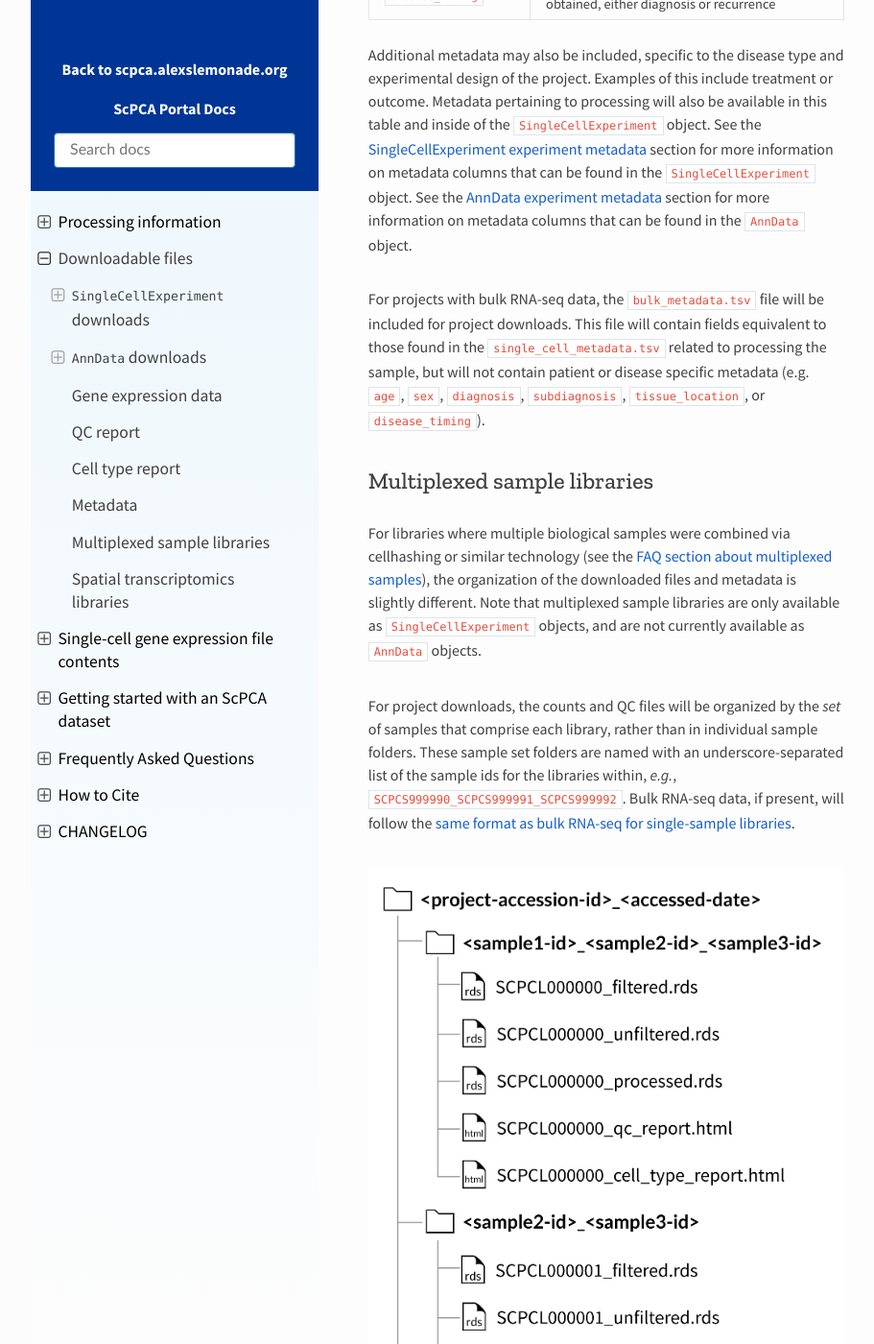
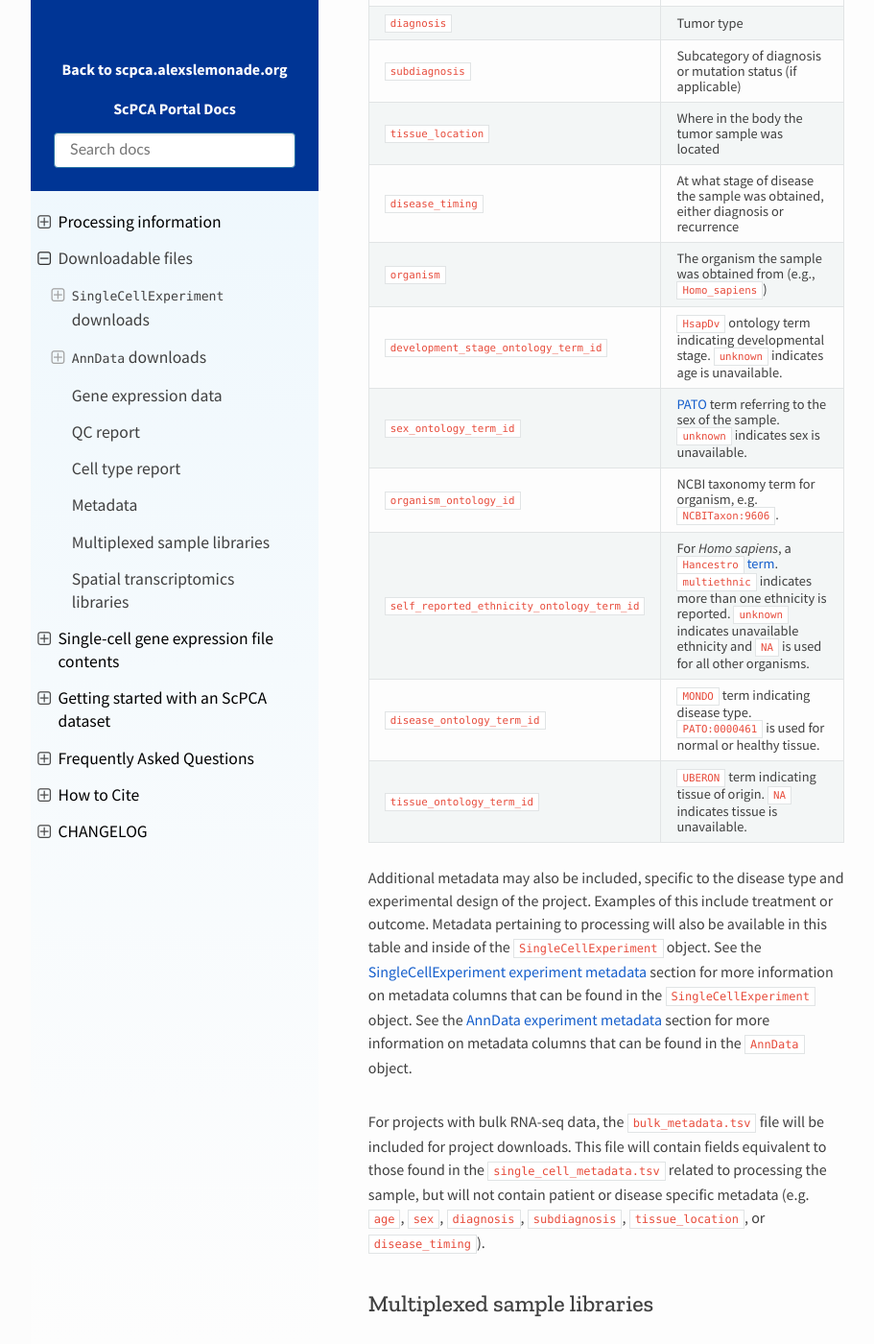
Before and after one commit to DongzeHE/scpca-docs, a Sphinx documentation site: the page built from docs/download_files.md, in a window 1280 px wide and 1400 px high, scrolled down 7243 px. Shown: the whole window at 96% size, without its empty margins (158-1069 px from the left). Built offline with Sphinx 7.4.7 and the Read the Docs theme 2.0.0, drawn with Linux system fonts in a browser that asks for light colours.

Commit message:
add new terms to metadata included in download

```diff
--- a/docs/download_files.md
+++ b/docs/download_files.md
@@ -105,6 +105,13 @@ The `single_cell_metadata.tsv` file is a tab-separated table with one row per li
 | `subdiagnosis`    | Subcategory of diagnosis or mutation status (if applicable)    |
 | `tissue_location` | Where in the body the tumor sample was located                 |
 | `disease_timing`  | At what stage of disease the sample was obtained, either diagnosis or recurrence |
+| `organism`         | The organism the sample was obtained from (e.g., `Homo_sapiens`) |
+| `development_stage_ontology_term_id` | `HsapDv` ontology term indicating developmental stage. `unknown` indicates age is unavailable. |
+| `sex_ontology_term_id`| [PATO](http://obofoundry.org/ontology/pato.html) term referring to the sex of the sample. `unknown` indicates sex is unavailable. |
+| `organism_ontology_id`| NCBI taxonomy term for organism, e.g. [`NCBITaxon:9606`](https://ontobee.org/ontology/NCBITaxon?iri=http://purl.obolibrary.org/obo/NCBITaxon_9606). |
+| `self_reported_ethnicity_ontology_term_id` | For _Homo sapiens_, a [`Hancestro` term](http://obofoundry.org/ontology/hancestro.html). `multiethnic` indicates more than one ethnicity is reported. `unknown` indicates unavailable ethnicity and `NA` is used for all other organisms. |
+| `disease_ontology_term_id` | [`MONDO`](http://obofoundry.org/ontology/mondo.html) term indicating disease type. [`PATO:0000461`](https://ontobee.org/ontology/PATO?iri=http://purl.obolibrary.org/obo/PATO_0000461) is used for normal or healthy tissue. |
+| `tissue_ontology_term_id` | [`UBERON`](http://obofoundry.org/ontology/uberon.html) term indicating tissue of origin. `NA` indicates tissue is unavailable.  |
 
 Additional metadata may also be included, specific to the disease type and experimental design of the project.
 Examples of this include treatment or outcome.
```
